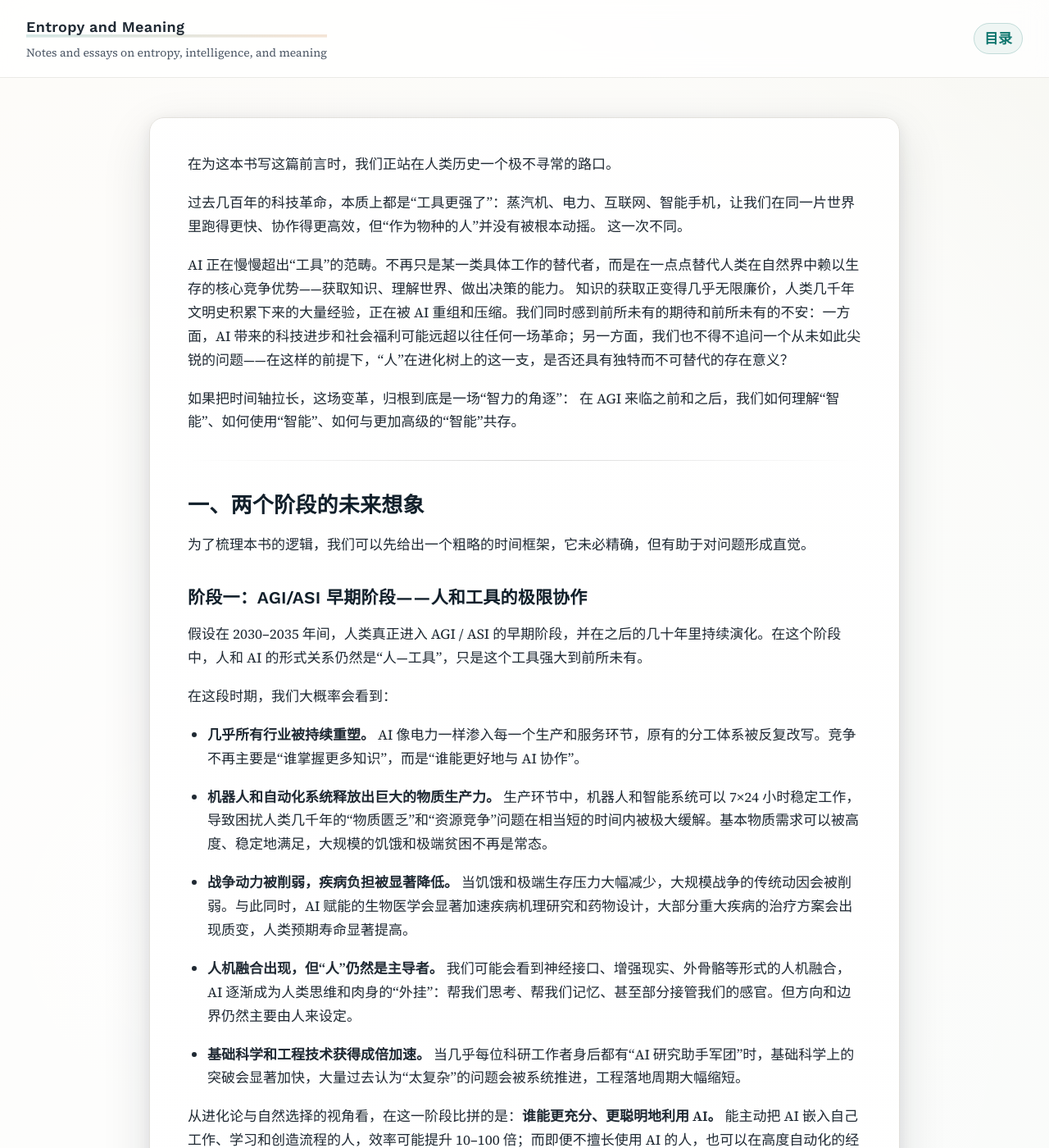
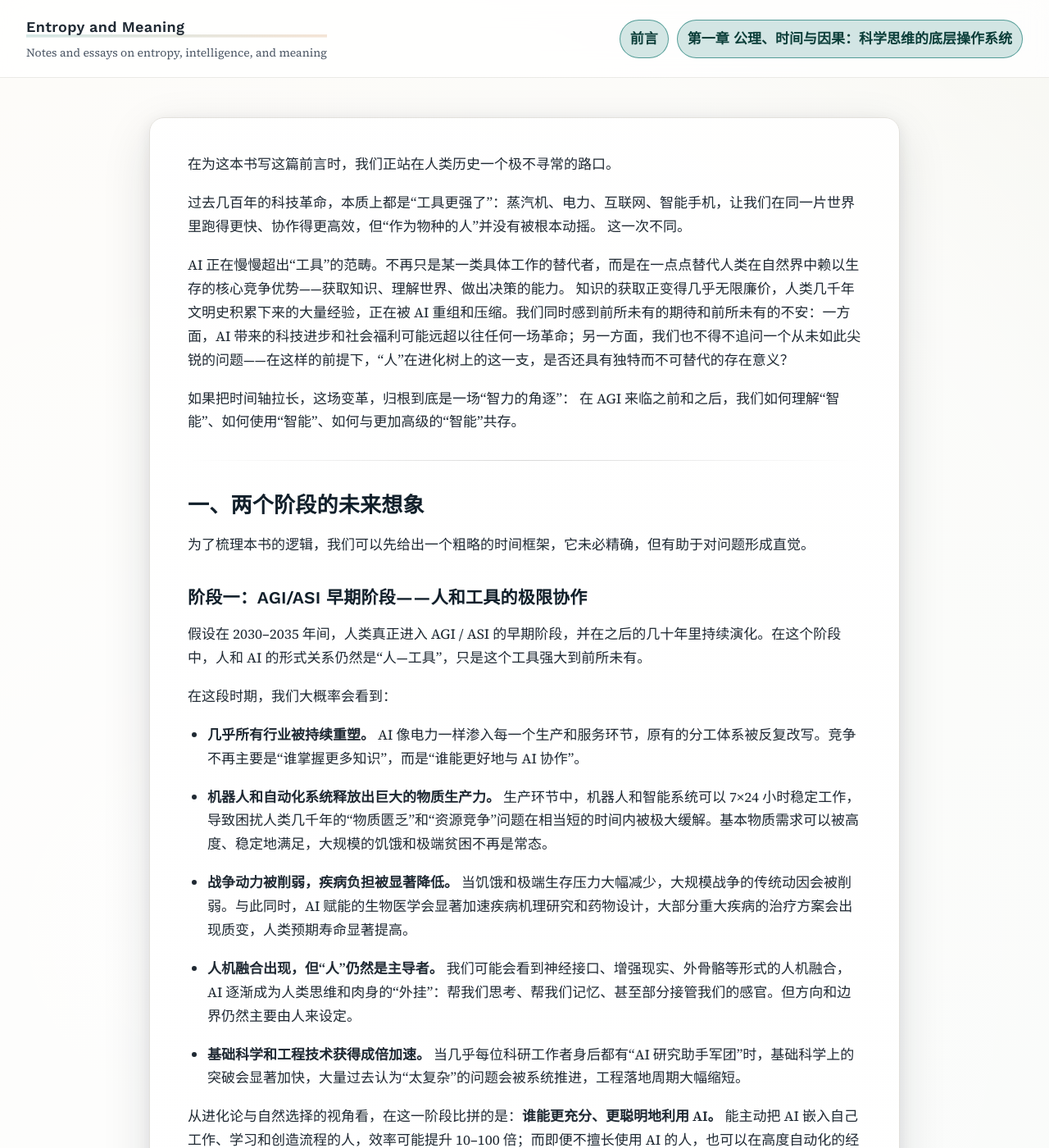
Before and after one commit to modenl/entropyandmeaning, a Jekyll site: the page built from docs/Preface.md, in a window 1280 px wide and 1400 px high. Shown: the whole window at 82% size. Built offline with Jekyll 4.4.1, drawn with Linux system fonts in a browser that asks for light colours; our own code applies the rules of GitHub Pages for plain Markdown files.

Commit message:
Add nav menu and fix math rendering

```diff
--- a/_config.yml
+++ b/_config.yml
@@ -4,7 +4,13 @@ source: docs
 markdown: kramdown
 kramdown:
   input: GFM
+  math_engine: mathjax
 theme: null
+navigation:
+  - title: "前言"
+    url: "/Preface.html"
+  - title: "第一章 公理、时间与因果：科学思维的底层操作系统"
+    url: "/Chapter1.html"
 defaults:
   - scope:
       path: ""
--- a/docs/_layouts/default.html
+++ b/docs/_layouts/default.html
@@ -1,25 +1,50 @@
 <!doctype html>
 <html lang="zh-CN">
+{% assign nav_items = site.navigation %}
+{% if nav_items == nil or nav_items == empty %}
+  {% assign nav_items = site.pages | where: "layout", "default" | where_exp: "p", "p.url != '/'" | sort: "url" %}
+{% endif %}
+{% assign first_nav = nav_items | first %}
 <head>
   <meta charset="UTF-8">
   <meta name="viewport" content="width=device-width, initial-scale=1.0">
   <title>{{ page.title | default: site.title }}</title>
   <meta name="description" content="{{ page.excerpt | strip_html | strip_newlines | default: site.description }}">
+  {% if page.url == "/" and first_nav %}
+    <meta http-equiv="refresh" content="0; url={{ first_nav.url | relative_url }}">
+  {% endif %}
   <link rel="preconnect" href="https://fonts.googleapis.com">
   <link rel="preconnect" href="https://fonts.gstatic.com" crossorigin>
   <link href="https://fonts.googleapis.com/css2?family=Source+Serif+4:opsz,wght@8..60,400;8..60,600&family=Work+Sans:wght@500;600&display=swap" rel="stylesheet">
   <link rel="stylesheet" href="{{ '/assets/css/site.css' | relative_url }}">
+  <script>
+    window.MathJax = {
+      tex: {
+        inlineMath: [['\\(','\\)'], ['$', '$']],
+        displayMath: [['\\[','\\]'], ['$$','$$']]
+      },
+      options: {
+        skipHtmlTags: ['script', 'noscript', 'style', 'textarea', 'pre', 'code']
+      }
+    };
+  </script>
+  <script src="https://cdn.jsdelivr.net/npm/mathjax@3/es5/tex-mml-chtml.js" async></script>
 </head>
 <body>
   <div class="scrollbar" aria-hidden="true"></div>
   <header class="site-shell">
     <div class="site-meta">
-      <a class="brand" href="{{ '/' | relative_url }}">{{ site.title }}</a>
+      <a class="brand" href="{{ first_nav.url | relative_url | default: '/' }}">{{ site.title }}</a>
       <p class="tagline">{{ site.description }}</p>
     </div>
-    <nav class="site-nav">
-      <a href="{{ '/' | relative_url }}">目录</a>
-    </nav>
+    {% if nav_items and nav_items.size > 0 %}
+      <nav class="site-nav" aria-label="目录">
+        {% for item in nav_items %}
+          {% assign is_active = page.url == item.url %}
+          <a class="{% if is_active %}is-active{% endif %}" href="{{ item.url | relative_url }}">{{ item.title | default: item.name | default: item.url }}</a>
+        {% endfor %}
+      </nav>
+    {% endif %}
   </header>
 
   <main class="page-shell">
--- a/docs/assets/css/site.css
+++ b/docs/assets/css/site.css
@@ -82,6 +82,13 @@ body {
   font-size: 14px;
 }
 
+.site-nav {
+  display: flex;
+  align-items: center;
+  gap: 10px;
+  flex-wrap: wrap;
+}
+
 .site-nav a {
   font-family: var(--sans);
   color: var(--accent);
@@ -92,6 +99,12 @@ body {
   border-radius: 999px;
   background: rgba(15, 118, 110, 0.06);
   transition: all 180ms ease;
+}
+
+.site-nav a.is-active {
+  background: rgba(15, 118, 110, 0.18);
+  border-color: rgba(15, 118, 110, 0.65);
+  color: #0b3e39;
 }
 
 .site-nav a:hover {
@@ -324,6 +337,18 @@ img {
   color: #1a2832;
 }
 
+mjx-container {
+  font-size: 1.02em;
+}
+
+mjx-container[display="true"] {
+  margin: 18px 0;
+}
+
+mjx-container mjx-math {
+  line-height: 1.4;
+}
+
 @media (max-width: 720px) {
   .site-shell {
     padding: 14px 18px;
```
